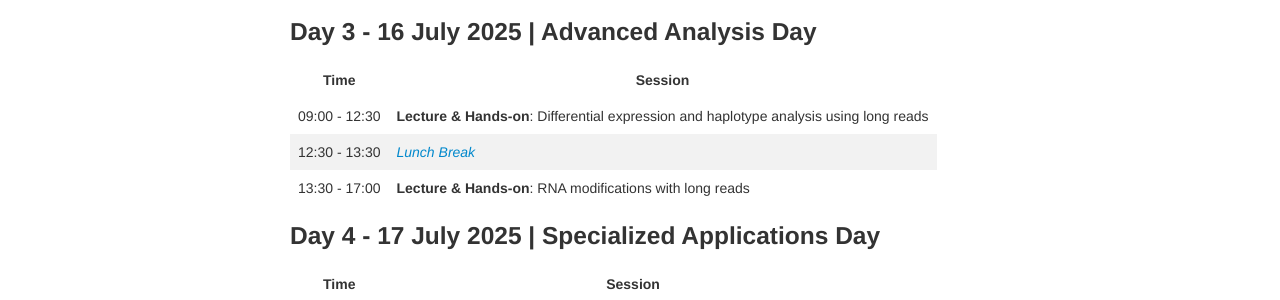
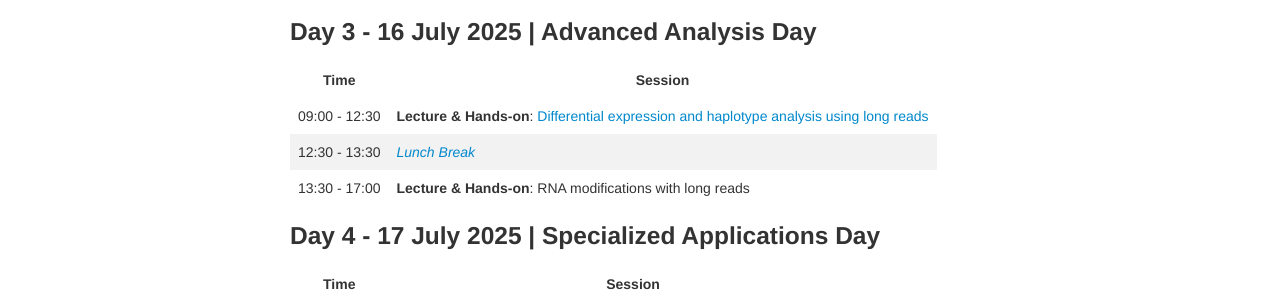
Before and after one commit to longTREC/summer_school, a Jekyll site: the page built from index.md, in a window 1280 px wide. Shown: the part 1334-1634 px from the top of the page. Built offline with Jekyll 4.4.1, drawn with Linux system fonts in a browser that asks for light colours; part of the change alters nothing that is shown.

```diff
--- a/index.md
+++ b/index.md
@@ -95,7 +95,7 @@ This training is specifically designed for early career researchers who are:
 
 | Time          | Session                                                                                    |
 |---------------|--------------------------------------------------------------------------------------------|
-| 09:00 - 12:30 | **Lecture & Hands-on**: Differential expression and haplotype analysis using long reads    |
+| 09:00 - 12:30 | **Lecture & Hands-on**: [Differential expression and haplotype analysis using long reads](https://github.com/longTREC/summer_school/blob/master/pages/day3_morning.md) |
 | 12:30 - 13:30 | [*Lunch Break*](/assets/images/lunch.webp)                                                                          |
 | 13:30 - 17:00 | **Lecture & Hands-on**: RNA modifications with long reads                                  |
 
```
